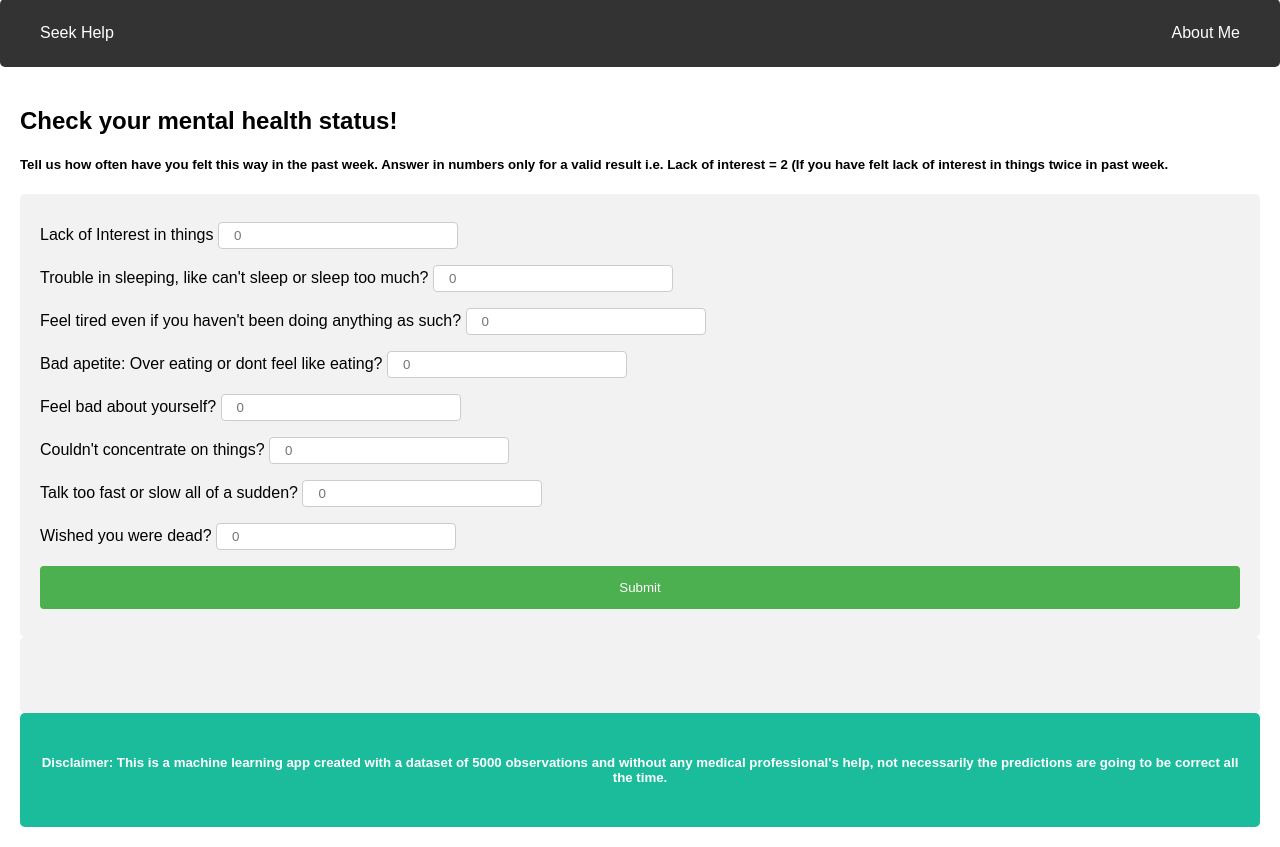
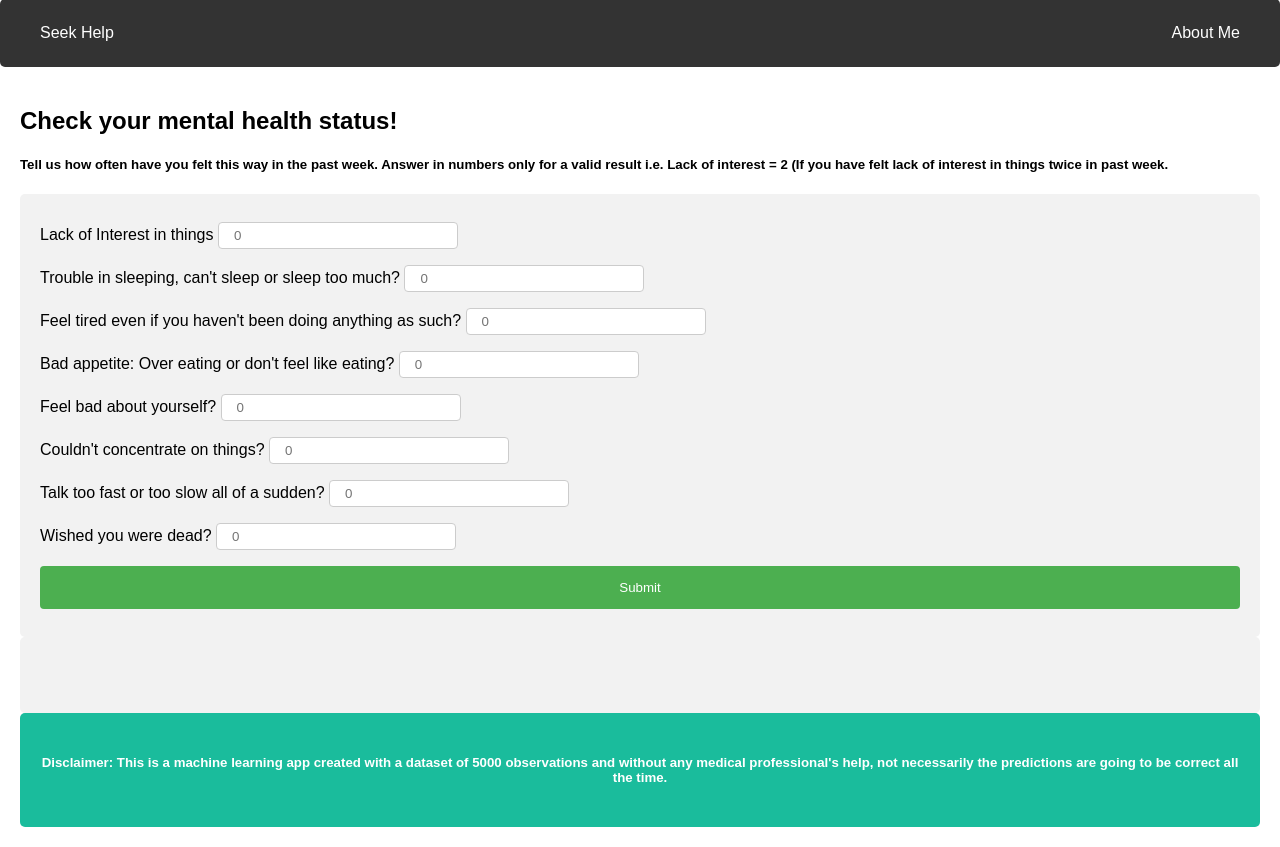
Before and after one commit to itsprashantthakur/mentalstatus, a Flask app: page / in a window 1280 px wide. Shown: the part 294-1141 px from the top of the page. Run offline with Flask 2, Linux system fonts and the light colour scheme; parts of the project's set-up code (start-up, migrations or seed data) failed here and were passed over.

Commit message:
Update formfinal.html

```diff
--- a/templates/formfinal.html
+++ b/templates/formfinal.html
@@ -136,14 +136,14 @@ div {
     <label for="lack_interest">Lack of Interest in things</label>
     <input type="text" id="lack_interest" name="lack_interest" placeholder="0">
 	<br>
-    <label for="trouble_sleeping">Trouble in sleeping, like can't sleep or sleep too much?</label>
+    <label for="trouble_sleeping">Trouble in sleeping, can't sleep or sleep too much?</label>
     <input type="text" id="trouble_sleeping" name="trouble_sleeping" placeholder="0">
     <br>
 
     <label for="feel_tired">Feel tired even if you haven't been doing anything as such?</label>
     <input type="text" id="feel_tired" name="feel_tired" placeholder="0">
 <br>
-    <label for="bad_apetite">Bad apetite: Over eating or dont feel like eating?</label>
+    <label for="bad_apetite">Bad appetite: Over eating or don't feel like eating?</label>
     <input type="text" id="bad_apetite" name="bad_apetite" placeholder="0">
 <br>
     <label for="feel_bad">Feel bad about yourself?</label>
@@ -152,7 +152,7 @@ div {
     <label for="lack_focus">Couldn't concentrate on things?</label>
     <input type="text" id="lack_focus" name="lack_focus" placeholder="0">
 <br>
-    <label for="rate_speech">Talk too fast or slow all of a sudden?</label>
+    <label for="rate_speech">Talk too fast or too slow all of a sudden?</label>
     <input type="text" id="rate_speech" name="rate_speech" placeholder="0">
 <br>
     <label for="wanna_die">Wished you were dead?</label>
```
